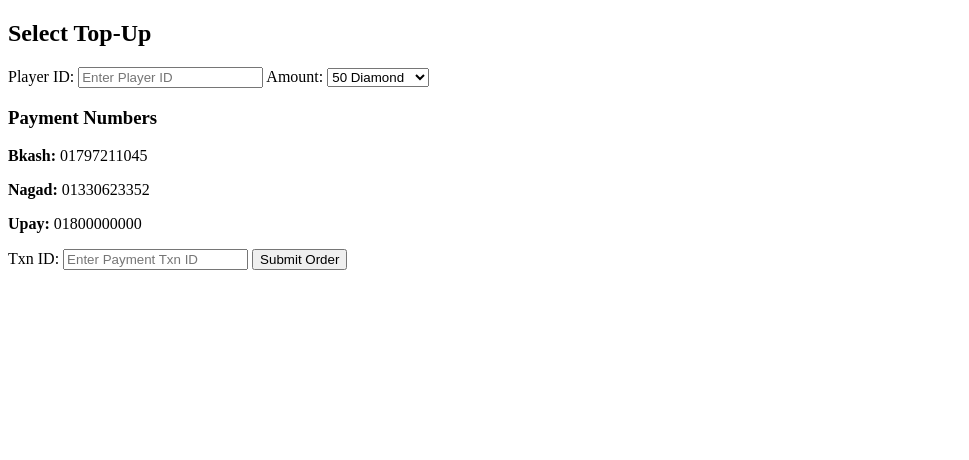
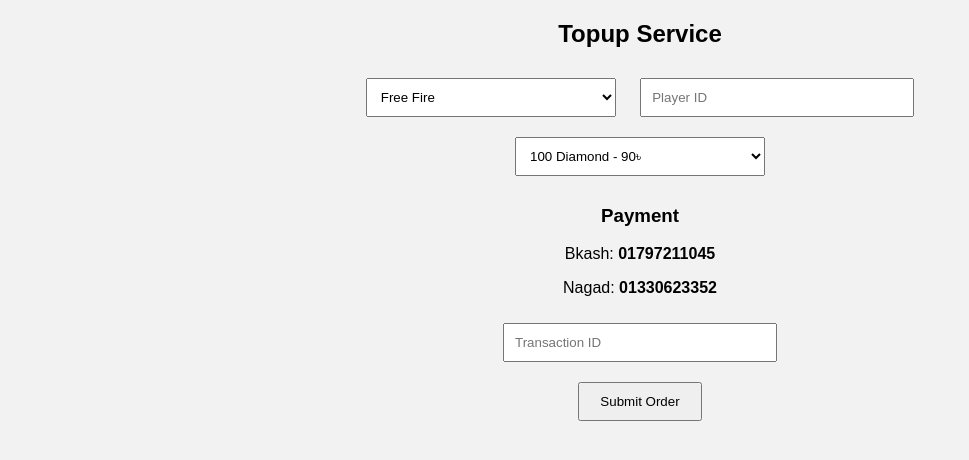
Before and after one commit to vpk766674-cmyk/AK-TUP-OFFICIAL, a plain HTML site: page topup.html in a window 1280 px wide. Shown: the whole page, without its empty margins (0-969 px from the left). Drawn offline with Linux system fonts and the light colour scheme.

Commit message:
Update topup.html for service and payment details

```diff
--- a/topup.html
+++ b/topup.html
@@ -1,33 +1,31 @@
 <!DOCTYPE html>
-<html lang="en">
+<html>
 <head>
-    <meta charset="UTF-8" />
-    <meta name="viewport" content="width=device-width, initial-scale=1.0" />
-    <title>TopUp</title>
+<title>Topup</title>
+<link rel="stylesheet" href="style.css">
 </head>
 <body>
-    <h2>Select Top-Up</h2>
+<h2>Topup Service</h2>
+<select id="game">
+<option value="Free Fire">Free Fire</option>
+<option value="PUBG">PUBG</option>
+</select>
 
-    <label>Player ID:</label>
-    <input id="playerId" type="text" placeholder="Enter Player ID" />
+<input id="playerID" placeholder="Player ID"><br>
 
-    <label>Amount:</label>
-    <select id="amount">
-        <option value="50">50 Diamond</option>
-        <option value="100">100 Diamond</option>
-        <option value="500">500 Diamond</option>
-    </select>
+<select id="amount">
+<option value="100">100 Diamond - 90৳</option>
+<option value="500">500 Diamond - 430৳</option>
+<option value="1000">1000 Diamond - 850৳</option>
+</select>
 
-    <h3>Payment Numbers</h3>
-    <p><b>Bkash:</b> 01797211045</p>
-    <p><b>Nagad:</b> 01330623352</p>
-    <p><b>Upay:</b> 01800000000</p>
+<h3>Payment</h3>
+<p>Bkash: <b>01797211045</b></p>
+<p>Nagad: <b>01330623352</b></p>
 
-    <label>Txn ID:</label>
-    <input id="txnId" type="text" placeholder="Enter Payment Txn ID" />
+<input id="trxID" placeholder="Transaction ID"><br>
+<button id="orderBtn">Submit Order</button>
 
-    <button id="submitOrder">Submit Order</button>
-
-    <script type="module" src="js/main.js"></script>
+<script type="module" src="js/main.js"></script>
 </body>
 </html>
```
